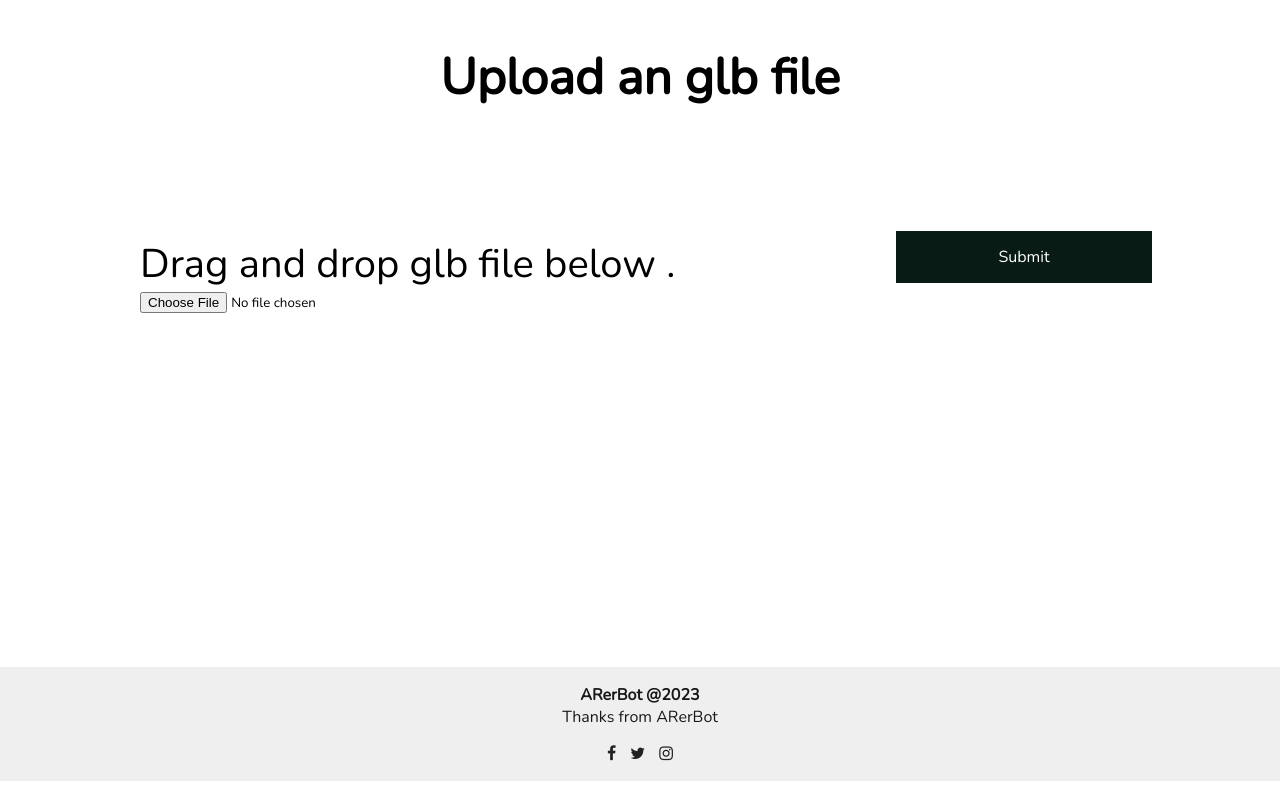
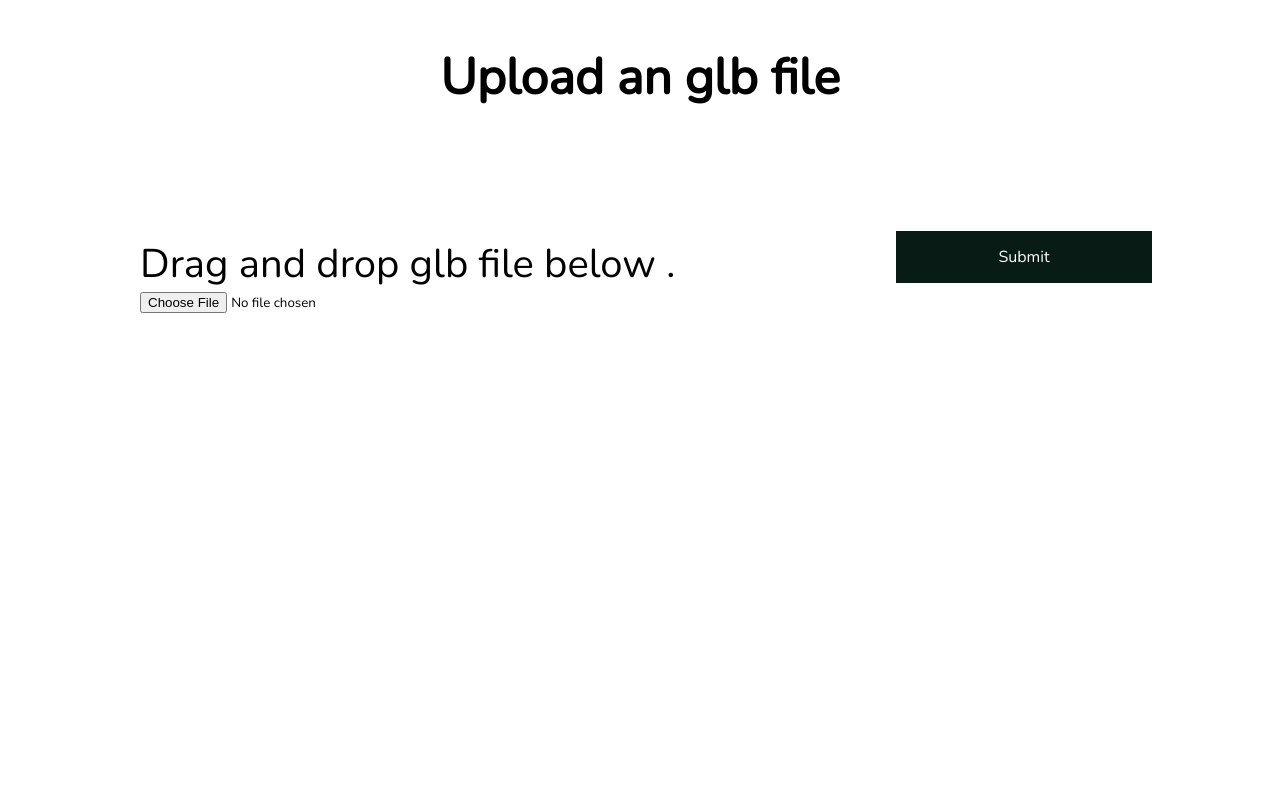
Before and after one commit to keshav-16/ARerbot, a website: page static/indexglb.html in a window 1280 px wide. Drawn offline with nearby package versions, Linux system fonts and the light colour scheme.

Commit message:
some minor changes in upload pages

```diff
--- a/static/indexglb.html
+++ b/static/indexglb.html
@@ -31,18 +31,6 @@
           </form>
         </div>
       </article>
-      <section class="footer">
-        <h4>
-            ARerBot @2023
-        </h4>
-        <p>
-            Thanks from ARerBot
-        </p>
-        <div class="icons">
-            <i class="fa fa-facebook" ></i>
-            <i class="fa fa-twitter" ></i>
-            <i class="fa fa-instagram" ></i>
-        </div>
-    </section>
+
   </body>
 </html>
--- a/static/styles.css
+++ b/static/styles.css
@@ -48,7 +48,7 @@
 }
 
 input[type="file"] {
-    height: 30%;
+    height: 400px;
     cursor: pointer;
 }
 
@@ -60,32 +60,3 @@ input[type="file"] {
     padding: 6px 12px;
 
 }
-.footer{
-    width: 100%;
-    height: auto;
-    text-align: center;
-    padding: 10px 0;
-    background-color: #eee;
-    z-index: 3;
-    opacity: 0.9;
-    margin-top: 30px;
-    position: absolute;
-    margin-top: 30%;
-}
-.footer h4{
-    margin-bottom: 0px;
-    margin-top: 7px;
-    font-weight: 600;
-}
-.footer p{
-    margin-bottom: 7px;
-}
-.icons .fa{
-    color: #0b090a;
-    margin: 0 5px;
-    cursor: pointer;
-    padding: 10px 0;
-}
-.icons .fa:hover{
-color: #3a5a40;
-}
```
Also changed, not shown: static/indexgltf.html (+1 -13 lines).
